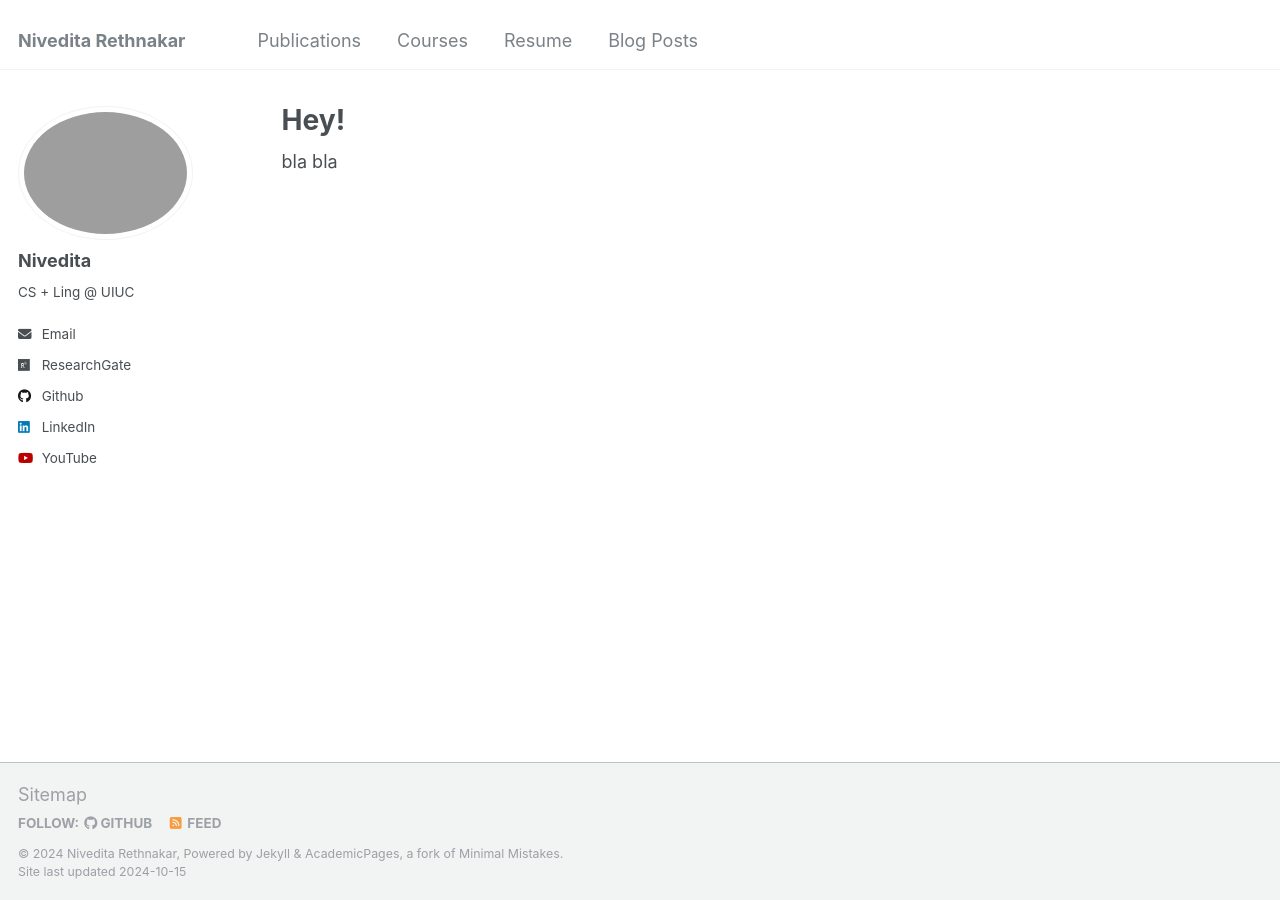
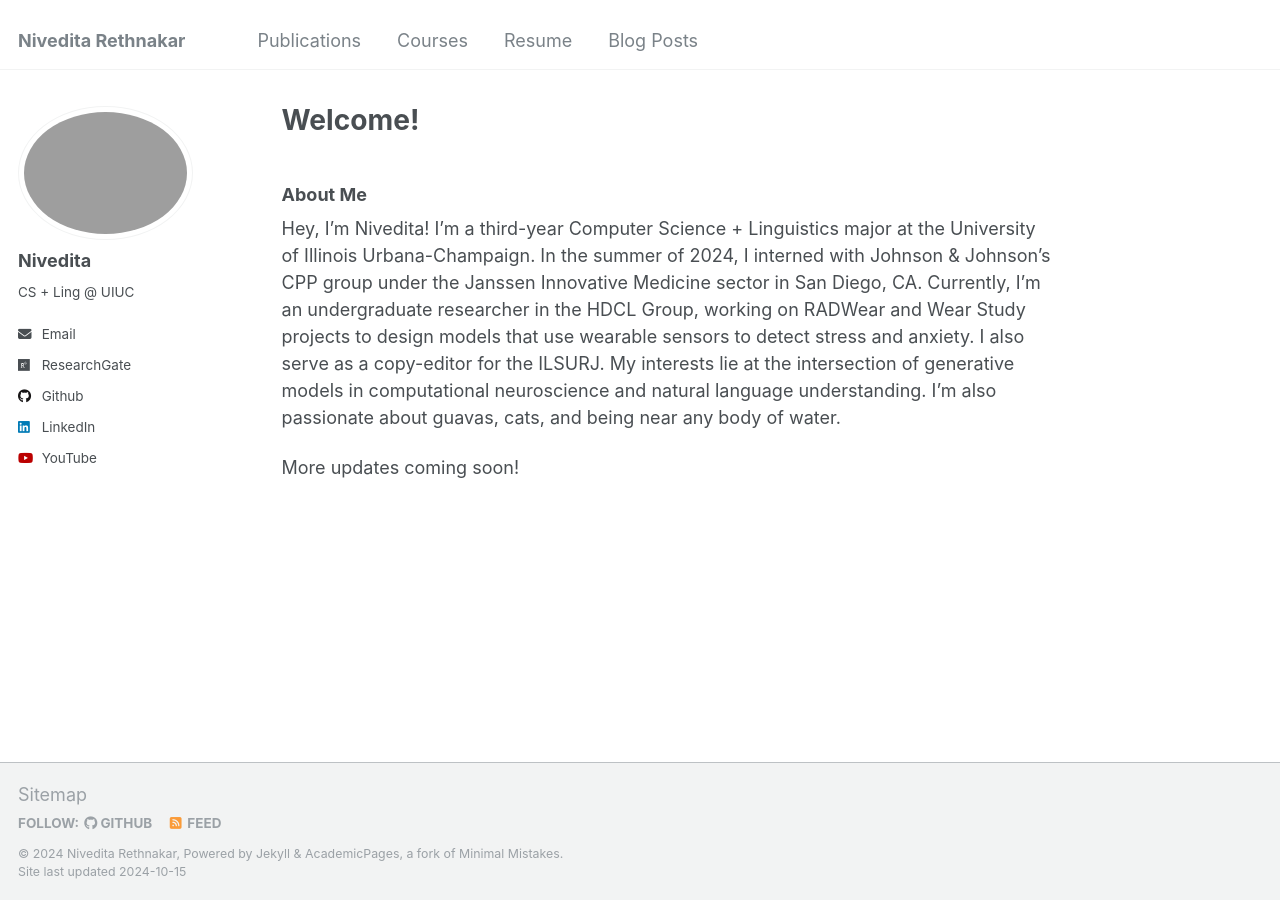
Before and after one commit to nivupai/nivupai.github.io, a Jekyll site: the page built from _pages/about.md, in a window 1280 px wide. Built offline with Jekyll 4.4.1, drawn with Linux system fonts in a browser that asks for light colours.

Commit message:
Update about.md

```diff
--- a/_pages/about.md
+++ b/_pages/about.md
@@ -1,11 +1,13 @@
 ---
 permalink: /
-title: Hey!
-Excerpt: "About Me"
+title: Welcome!
 author_profile: true
 redirect_from:
   - /about/
   - /about.html
 ---
+### About Me
 
-bla bla
+Hey, I’m Nivedita! I’m a third-year Computer Science + Linguistics major at the University of Illinois Urbana-Champaign. In the summer of 2024, I interned with Johnson & Johnson’s CPP group under the Janssen Innovative Medicine sector in San Diego, CA. Currently, I'm an undergraduate researcher in the HDCL Group, working on RADWear and Wear Study projects to design models that use wearable sensors to detect stress and anxiety. I also serve as a copy-editor for the ILSURJ. My interests lie at the intersection of generative models in computational neuroscience and natural language understanding. I’m also passionate about guavas, cats, and being near any body of water.
+
+More updates coming soon!
```
